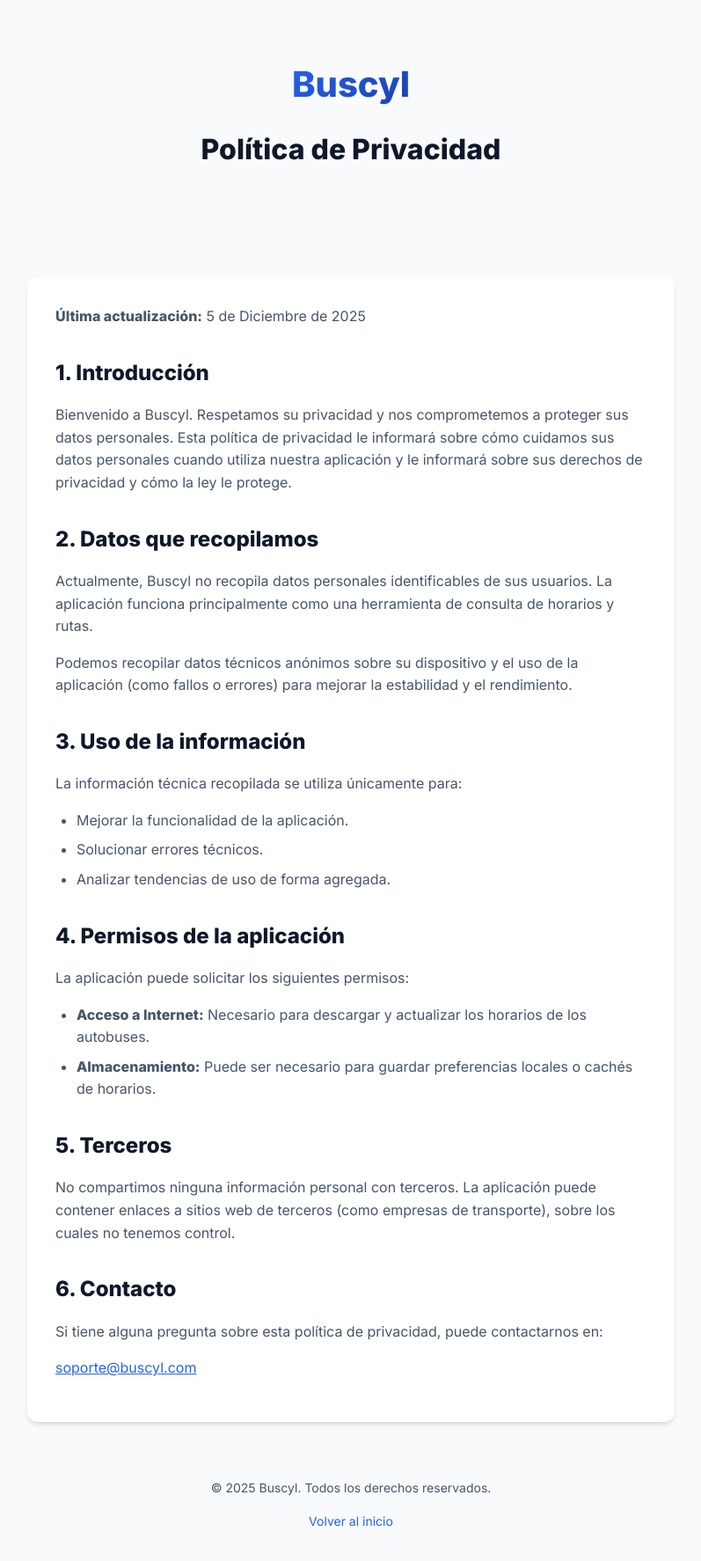
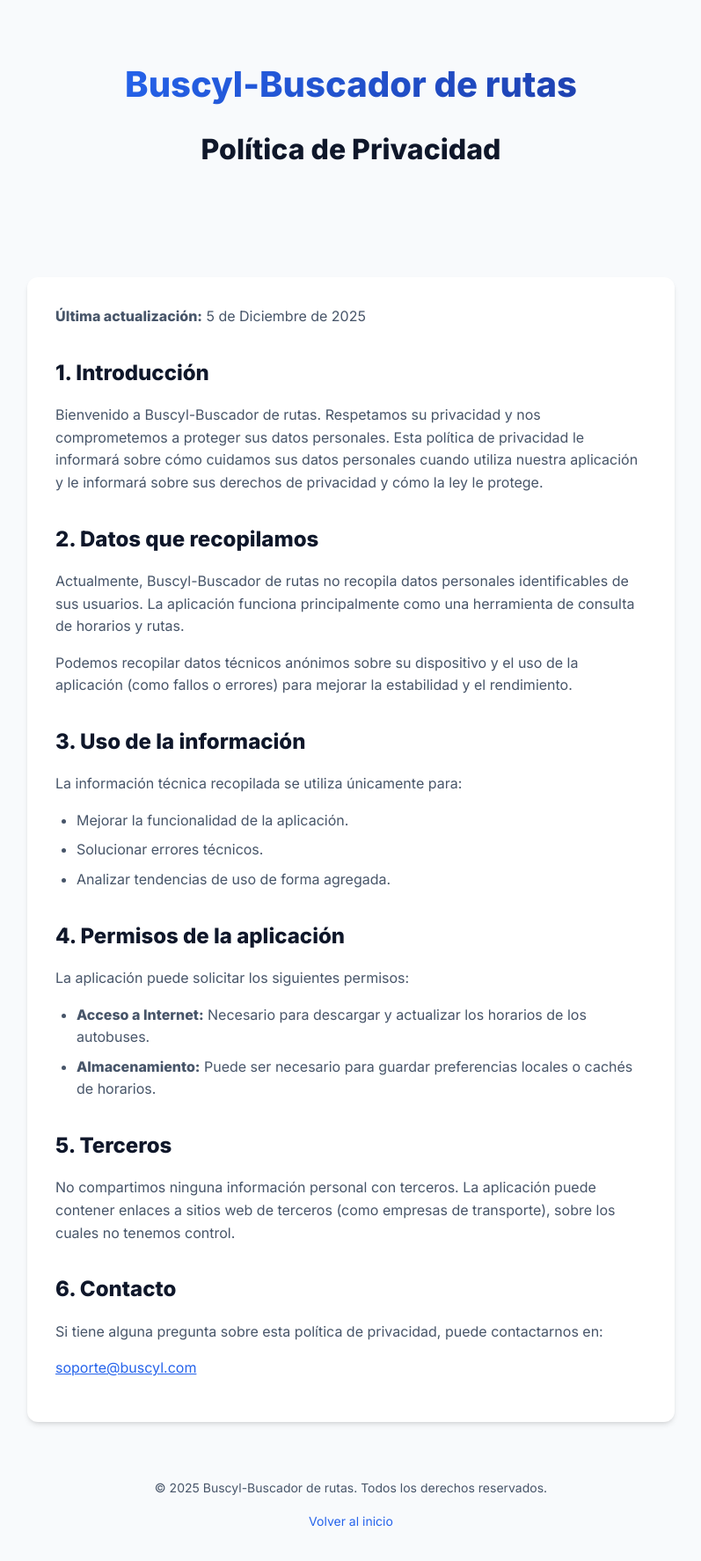
Before and after one commit to jmgarzo/BuscylRouteFinder-web, a plain HTML site: page docs/es/privacy.html in a window 1280 px wide. Shown: the whole page at 88% size, without its empty margins (241-1038 px from the left). Drawn offline with Linux system fonts and the light colour scheme.

Commit message:
Actualizar nombre de la app en políticas de privacidad

```diff
--- a/docs/es/privacy.html
+++ b/docs/es/privacy.html
@@ -4,7 +4,7 @@
 <head>
     <meta charset="UTF-8">
     <meta name="viewport" content="width=device-width, initial-scale=1.0">
-    <title>Política de Privacidad - Buscyl</title>
+    <title>Política de Privacidad - Buscyl-Buscador de rutas</title>
     <link rel="stylesheet" href="../css/style.css">
     <link href="https://fonts.googleapis.com/css2?family=Inter:wght@400;600;800&display=swap" rel="stylesheet">
 </head>
@@ -13,7 +13,7 @@
     <div class="container">
         <header>
             <a href="index.html" style="text-decoration: none;">
-                <div class="logo">Buscyl</div>
+                <div class="logo">Buscyl-Buscador de rutas</div>
             </a>
             <h1>Política de Privacidad</h1>
         </header>
@@ -22,12 +22,14 @@
             <p><strong>Última actualización:</strong> 5 de Diciembre de 2025</p>
 
             <h2>1. Introducción</h2>
-            <p>Bienvenido a Buscyl. Respetamos su privacidad y nos comprometemos a proteger sus datos personales. Esta
+            <p>Bienvenido a Buscyl-Buscador de rutas. Respetamos su privacidad y nos comprometemos a proteger sus datos
+                personales. Esta
                 política de privacidad le informará sobre cómo cuidamos sus datos personales cuando utiliza nuestra
                 aplicación y le informará sobre sus derechos de privacidad y cómo la ley le protege.</p>
 
             <h2>2. Datos que recopilamos</h2>
-            <p>Actualmente, Buscyl no recopila datos personales identificables de sus usuarios. La aplicación funciona
+            <p>Actualmente, Buscyl-Buscador de rutas no recopila datos personales identificables de sus usuarios. La
+                aplicación funciona
                 principalmente como una herramienta de consulta de horarios y rutas.</p>
             <p>Podemos recopilar datos técnicos anónimos sobre su dispositivo y el uso de la aplicación (como fallos o
                 errores) para mejorar la estabilidad y el rendimiento.</p>
@@ -59,7 +61,7 @@
         </main>
 
         <footer class="footer">
-            <p>&copy; 2025 Buscyl. Todos los derechos reservados.</p>
+            <p>&copy; 2025 Buscyl-Buscador de rutas. Todos los derechos reservados.</p>
             <p><a href="index.html" style="color: var(--primary-color); text-decoration: none;">Volver al inicio</a></p>
         </footer>
     </div>
```
Also changed, not shown: docs/en/privacy.html (+7 -5 lines).
